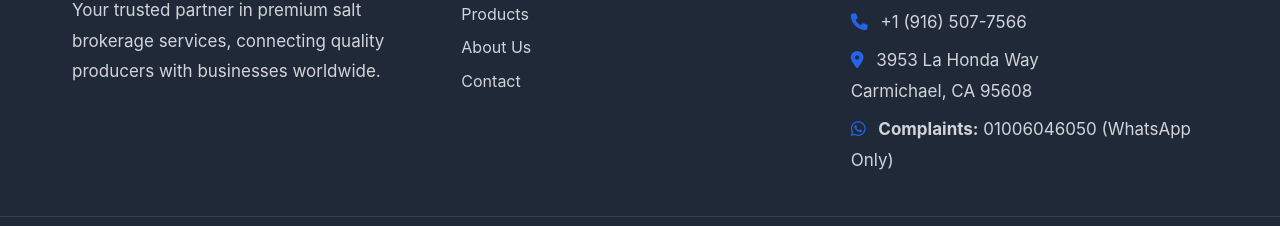
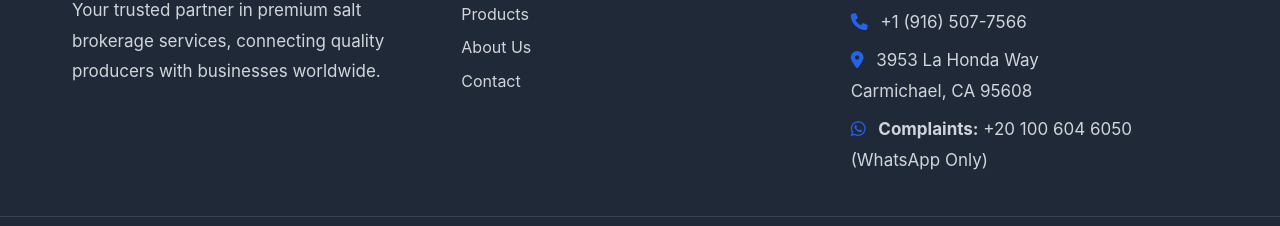
Before and after one commit to mamdouhnor/website-working, a React (Create React App) app: page /contact in a window 1280 px wide. Shown: the part 2351-2577 px from the top of the page. Built offline with nearby package versions, Linux system fonts and the light colour scheme.

Commit message:
Update complaints number to international format (+20 Egypt)

```diff
--- a/src/components/Footer.js
+++ b/src/components/Footer.js
@@ -28,7 +28,7 @@ const Footer = () => {
           <p><i className="fas fa-envelope"></i> info@mrmnsalt.com</p>
           <p><i className="fas fa-phone"></i> +1 (916) 507-7566</p>
           <p><i className="fas fa-map-marker-alt"></i> 3953 La Honda Way<br />Carmichael, CA 95608</p>
-          <p><i className="fab fa-whatsapp"></i> <strong>Complaints:</strong> 01006046050 (WhatsApp Only)</p>
+          <p><i className="fab fa-whatsapp"></i> <strong>Complaints:</strong> +20 100 604 6050 (WhatsApp Only)</p>
         </div>
       </div>
 
```
